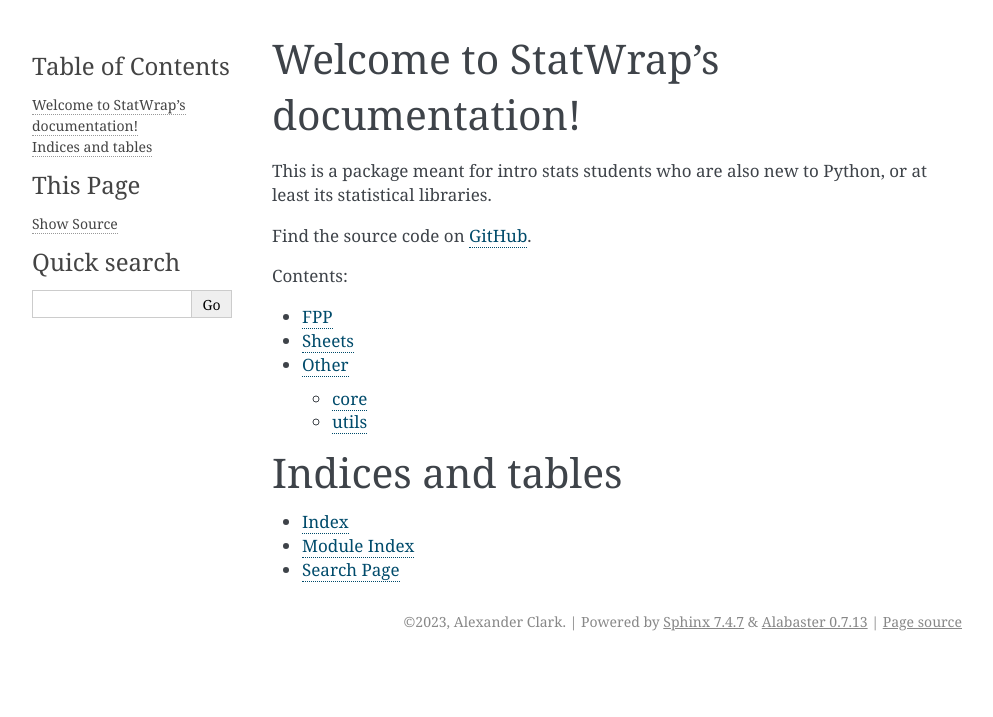
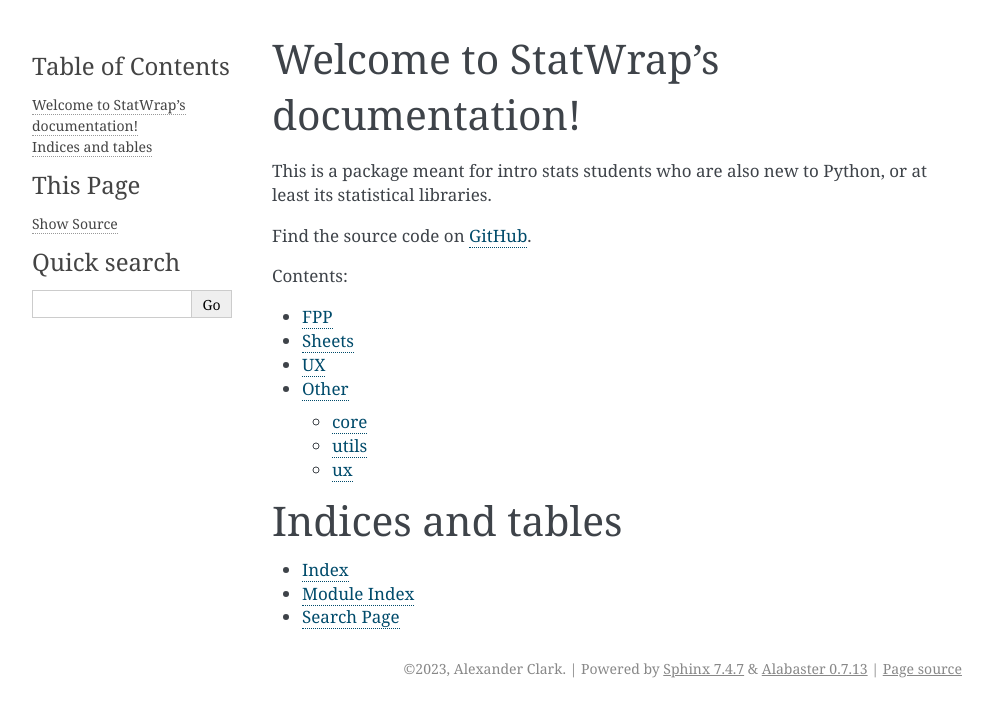
Before and after one commit to alexanderthclark/statwrap, a Sphinx documentation site: the page built from docs/index.rst, in a window 1280 px wide. Shown: the top 717 px of the page, without its empty margins (148-1141 px from the left). Built offline with Sphinx 7.4.7, drawn with Linux system fonts in a browser that asks for light colours.

Commit message:
Added ux to documentation

```diff
--- a/docs/index.rst
+++ b/docs/index.rst
@@ -11,11 +11,12 @@ This is a package meant for intro stats students who are also new to Python, or
 Find the source code on `GitHub <https://github.com/alexanderthclark/statwrap>`_.
 
 .. toctree::
-   :maxdepth: 2
+   :maxdepth: 3
    :caption: Contents:
 
    fpp
    sheets
+   ux
    modules
 
 Indices and tables
--- a/docs/modules.rst
+++ b/docs/modules.rst
@@ -16,3 +16,9 @@ utils
 
 .. automodule:: statwrap.utils
    :members:
+
+ux
+-----
+
+.. automodule:: statwrap.ux
+   :members:
```
Also changed, not shown: docs/ux.rst (added, +7 -0 lines), 4 other files.
